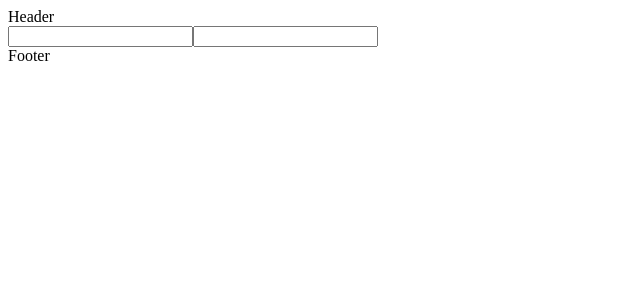
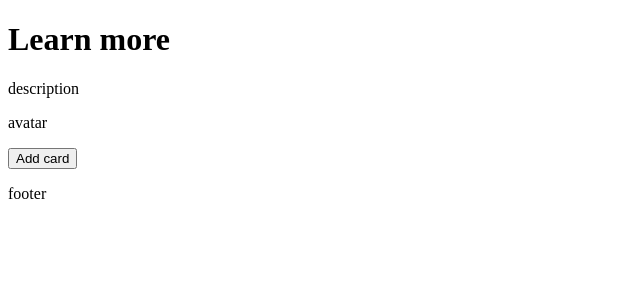
Before and after one commit to AnastasiaTshnkva/LearnMore-ReactJS, a React app: page / in a window 1280 px wide. Shown: the top 300 px of the page, without its empty margins (0-640 px from the left). Built offline with nearby package versions, Linux system fonts and the light colour scheme.

Commit message:
add memoreCard, Header, Body, Footer

```diff
--- a/src/App.jsx
+++ b/src/App.jsx
@@ -1,6 +1,7 @@
 import React from "react";
-import CreateMemoryCard from "./CreateMemoryCard";
-// import CreateMemoryCard from "./CreateMemoryCard";
+import Header from "./Components/Header"
+import Body from "./Components/Body";
+import Footer from "./Components/Footer";
 
 class App extends React.PureComponent {
     constructor(props) {
@@ -10,11 +11,9 @@ class App extends React.PureComponent {
     render() {
         return(
             <div className={'app'}>
-                <div className={'header'}>Header</div>
-                <div className={'body'}>
-                    <CreateMemoryCard/>
-                </div>
-                <div className={'footer'}>Footer</div>
+                <Header/>
+                <Body/>
+                <Footer/>
             </div>
         )
     }
--- /dev/null
+++ b/src/Components/Body.jsx
@@ -0,0 +1,19 @@
+import React from "react";
+import MemoryCard from "./MemoryCard";
+import CreateMemoryCard from "../HOC/CreateMemoryCard";
+
+class Body extends React.PureComponent {
+    constructor(props) {
+        super(props);
+    }
+
+    render() {
+        return(
+                <div className={'body'}>
+                    <button>Add card</button>
+                </div>
+            )
+    }
+}
+
+export default Body;
--- /dev/null
+++ b/src/Components/Footer.jsx
@@ -0,0 +1,18 @@
+import React from "react";
+
+class Footer extends React.PureComponent {
+    constructor(props) {
+        super(props);
+
+    }
+
+    render() {
+        return(
+            <div className={'footer'}>
+                <p>footer</p>
+            </div>
+        )
+    }
+};
+
+export default Footer;
--- /dev/null
+++ b/src/Components/Header.jsx
@@ -0,0 +1,20 @@
+import React from "react";
+
+class Header extends React.PureComponent {
+    constructor(props) {
+        super(props);
+    }
+
+    render() {
+        return(
+            <div className={'header'}>
+                <h1>Learn more</h1>
+                <p>description</p>
+                <p>avatar</p>
+                {/*<img src={''}>*/}
+            </div>
+        )
+    }
+};
+
+export default Header;
--- /dev/null
+++ b/src/Components/MemoryCard.jsx
@@ -0,0 +1,23 @@
+import React from "react";
+
+class MemoryCard extends React.PureComponent {
+    constructor(props) {
+        super(props);
+    }
+
+    render() {
+        return(
+            <div className={'memoryCard'}>
+                <div className={'memoryCard__front-side'}>
+                    <h2 className={'memoryCard__name'}>Card name</h2>
+                </div>
+                <div className={'memoryCard__back-side'}>
+                    <p className={'memoryCard__translation'}>Card translation</p>
+                </div>
+
+            </div>
+        )
+    }
+}
+
+export default MemoryCard;
```
Also changed, not shown: src/help/App1.jsx (deleted, +0 -54 lines), src/help/AppBody.jsx (deleted, +0 -18 lines), src/help/lessonCard.jsx (deleted, +0 -18 lines), src/HOC/CreateMemoryCard.jsx (renamed from src/CreateMemoryCard.jsx), src/image/all_avatars.webp (added).
